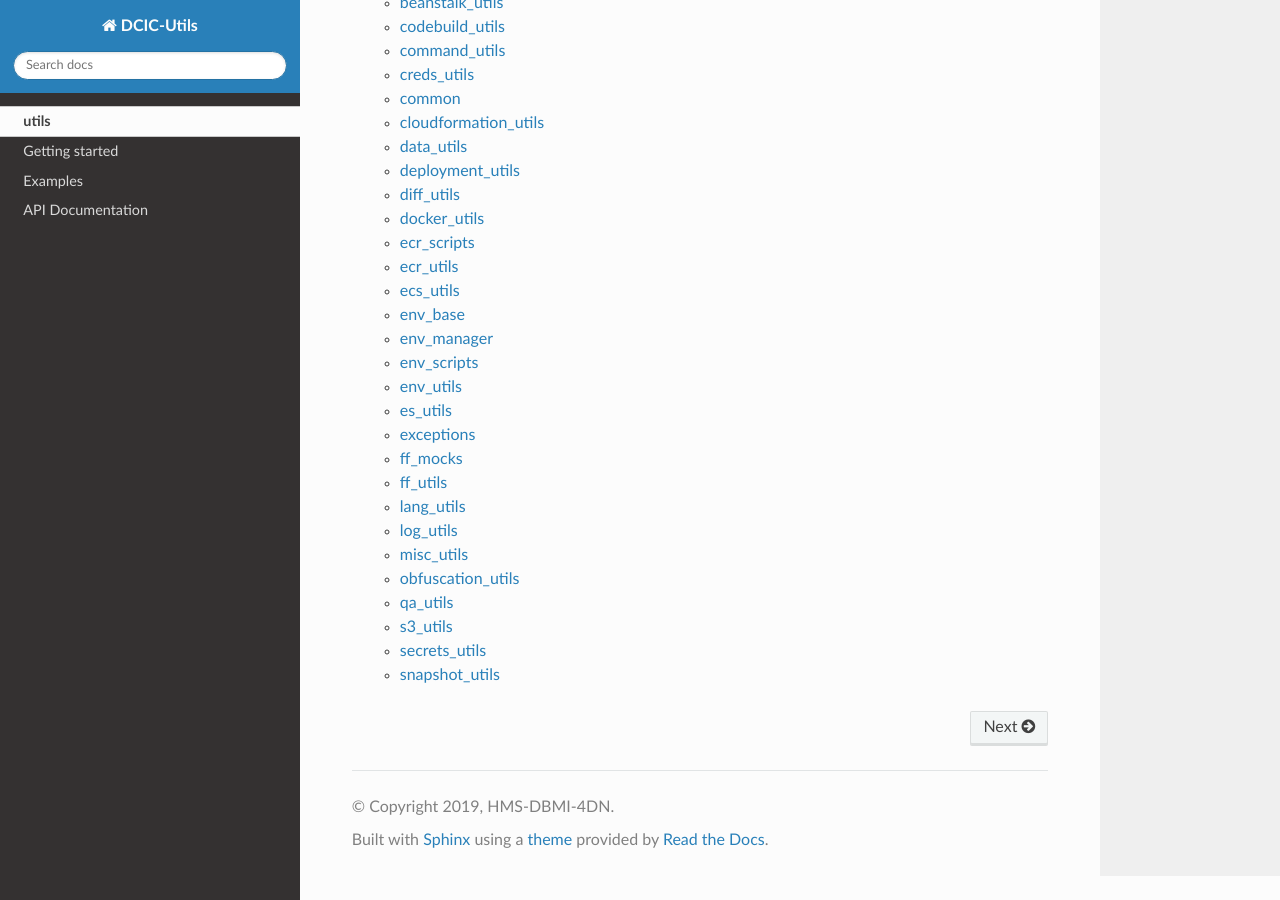
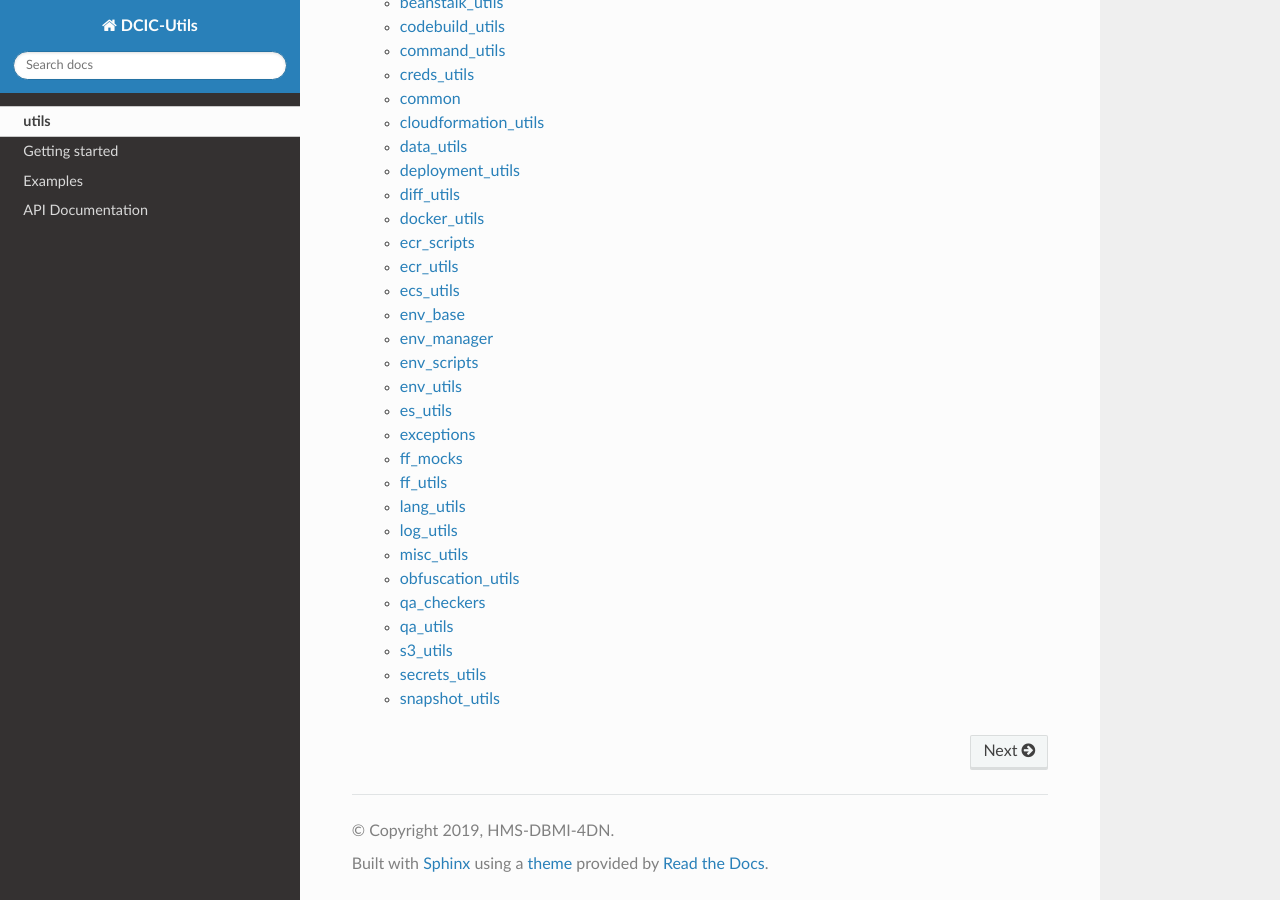
Before and after one commit to 4dn-dcic/utils, a Sphinx documentation site: the page built from docs/source/index.rst, in a window 1280 px wide and 900 px high, scrolled down 730 px. Built offline with Sphinx 7.4.7 and the Read the Docs theme 2.0.0, drawn with Linux system fonts in a browser that asks for light colours.

```diff
--- a/docs/source/dcicutils.rst
+++ b/docs/source/dcicutils.rst
@@ -191,6 +191,13 @@ obfuscation_utils
    :members:
 
 
+qa_checkers
+^^^^^^^^^^^
+
+.. automodule:: dcicutils.qa_checkers
+   :members:
+
+
 qa_utils
 ^^^^^^^^
 
--- a/pyproject.toml
+++ b/pyproject.toml
@@ -82,6 +82,7 @@ markers = [
   "file_operation: a test that utilizes files",
   "beanstalk_failure: an obsolete beanstalk-related test that needs fixing",
   "direct_es_query: a test of direct ES _search that is disabled for now and needs to move inside the firewall",
+  "static: mark as a test that is testing the static form of code, not its runtime functionality",
   "stg_or_prd_testing_needs_repair: some or all of a test that was failing on stg/prd has been temporarily disabled",
   "recordable: uses recording technology so that if RECORDING_ENABLED=TRUE, a new test recording is made",
 ]
```
